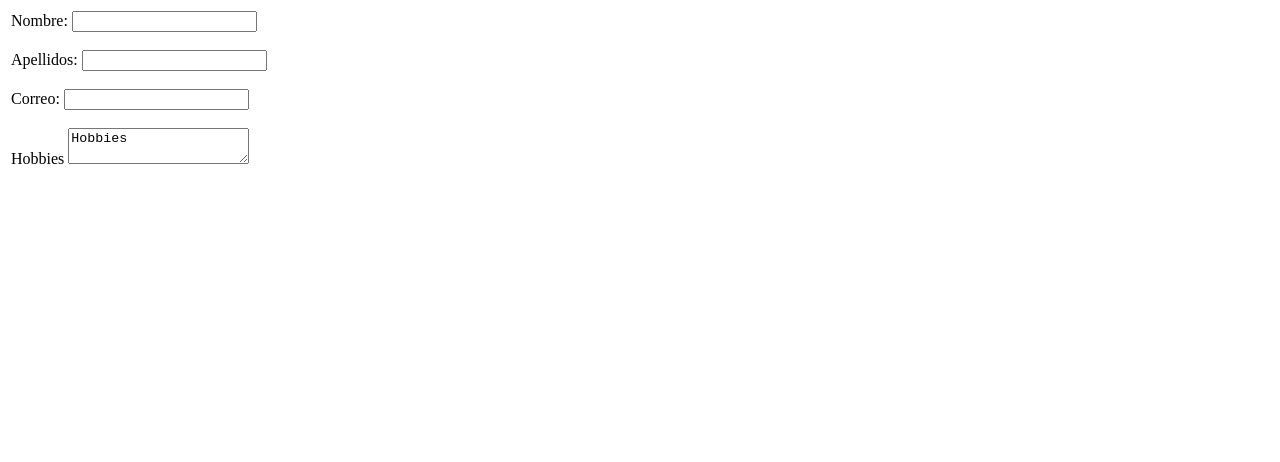
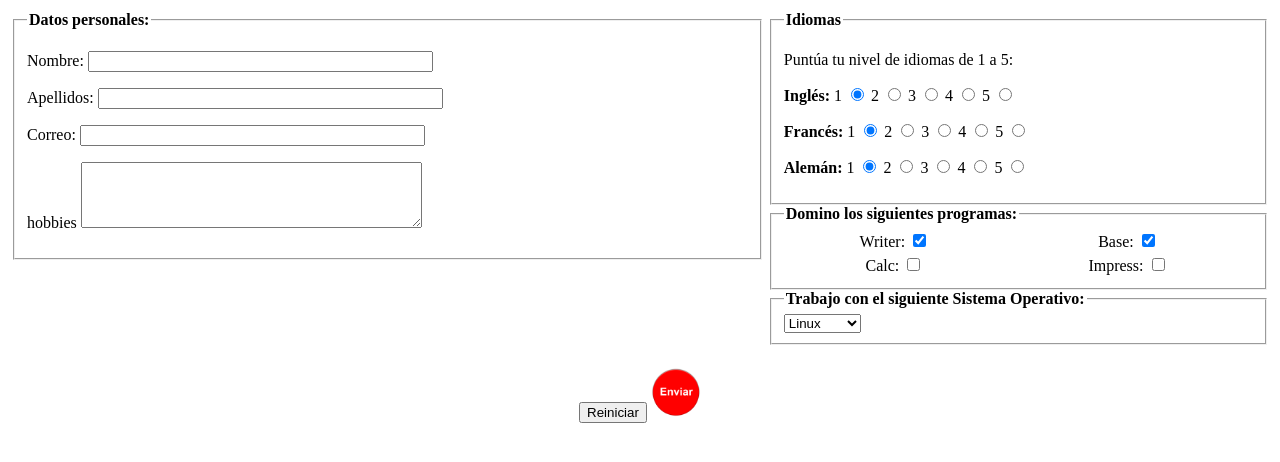
Before and after one commit to asirburner0369/asirburner0369.github.io, a plain HTML site: page formulario.html in a window 1280 px wide. Drawn offline with Linux system fonts and the light colour scheme.

Commit message:
Enhance formulario.html with structured form elements and add enviar.png for submission

```diff
--- a/formulario.html
+++ b/formulario.html
@@ -6,25 +6,98 @@
     <title>Formulario</title>
 </head>
 <body>
-    <table>
-        <tr>
-        <form action="http://ncoge.com/phps/formulario.php" method="post"></form>
-            <td>
-                Nombre:
-                <input type="text" name="Nombre" value=""><br>
-                <br>
-                Apellidos:
-                <input type="text" name="Apellidos"><br><br>
-                Correo:
-                <input type="text" name="Correo"><br><br>
-                Hobbies
-                <textarea name="Hobbies" id="">Hobbies</textarea>
-            </td>
-        </form>
-            <td>
-
-            </td>
-        </tr>
-    </table>
+<form action="http://ncoge.com/phps/formulario.php" method="post">
+        <table width="100%">
+            <tr valign="top">
+                <td width="60%">
+                    <fieldset>
+                        <legend><b>Datos personales:</b></legend>
+                        <p>
+                            <label for="nombre">Nombre:</label>
+                            <input type="text" id="nombre" name="nombre" value="" size="40">
+                        </p>
+                        <p>
+                            <label for="apellidos">Apellidos:</label>
+                            <input type="text" id="apellidos" name="apellidos" value="" size="40">
+                        </p>
+                        <p>
+                            <label for="correo">Correo:</label>
+                            <input type="email" id="correo" name="correo" value="" size="40">
+                        </p>
+                        <p>
+                            <label for="hobbies">hobbies</label>
+                            <textarea id="hobbies" name="hobbies" rows="4" cols="40"></textarea>
+                        </p>
+                    </fieldset>
+                </td>
+                <td width="40%">
+                    <fieldset>
+                        <legend><b>Idiomas</b></legend>
+                        <p>Puntúa tu nivel de idiomas de 1 a 5:</p>
+                        <p>
+                            <b>Inglés:</b>
+                            1 <input type="radio" name="ingles" value="1" checked>
+                            2 <input type="radio" name="ingles" value="2">
+                            3 <input type="radio" name="ingles" value="3">
+                            4 <input type="radio" name="ingles" value="4">
+                            5 <input type="radio" name="ingles" value="5">
+                        </p>
+                        <p>
+                            <b>Francés:</b>
+                            1 <input type="radio" name="frances" value="1" checked>
+                            2 <input type="radio" name="frances" value="2">
+                            3 <input type="radio" name="frances" value="3">
+                            4 <input type="radio" name="frances" value="4">
+                            5 <input type="radio" name="frances" value="5">
+                        </p>
+                        <p>
+                            <b>Alemán:</b>
+                            1 <input type="radio" name="aleman" value="1" checked>
+                            2 <input type="radio" name="aleman" value="2">
+                            3 <input type="radio" name="aleman" value="3">
+                            4 <input type="radio" name="aleman" value="4">
+                            5 <input type="radio" name="aleman" value="5">
+                        </p>
+                    </fieldset>
+                    <fieldset>
+                        <legend><b>Domino los siguientes programas:</b></legend>
+                        <table width="100%">
+                            <tr>
+                                <td align="center">
+                                    Writer: <input type="checkbox" name="programas[]" value="Writer" checked>
+                                </td>
+                                <td align="center">
+                                    Base: <input type="checkbox" name="programas[]" value="Base" checked>
+                                </td>
+                            </tr>
+                            <tr>
+                                <td align="center">
+                                    Calc: <input type="checkbox" name="programas[]" value="Calc">
+                                </td>
+                                <td align="center">
+                                    Impress: <input type="checkbox" name="programas[]" value="Impress">
+                                </td>
+                            </tr>
+                        </table>
+                    </fieldset>
+                    <fieldset>
+                        <legend><b>Trabajo con el siguiente Sistema Operativo:</b></legend>
+                        <select name="so">
+                            <option value="Linux" selected>Linux</option>
+                            <option value="Windows">Windows</option>
+                            <option value="MacOS">MacOS</option>
+                        </select>
+                    </fieldset>
+                </td>
+            </tr>
+            <tr>
+                <td colspan="2" align="center">
+                    <br>
+                    <input type="reset" value="Reiniciar">
+                    <input type="image" src="imagenes/enviar.png" alt="Enviar" width="50">
+                </td>
+            </tr>
+        </table>
+    </form>
 </body>
 </html>
```
Also changed, not shown: imagenes/enviar.png (added).
